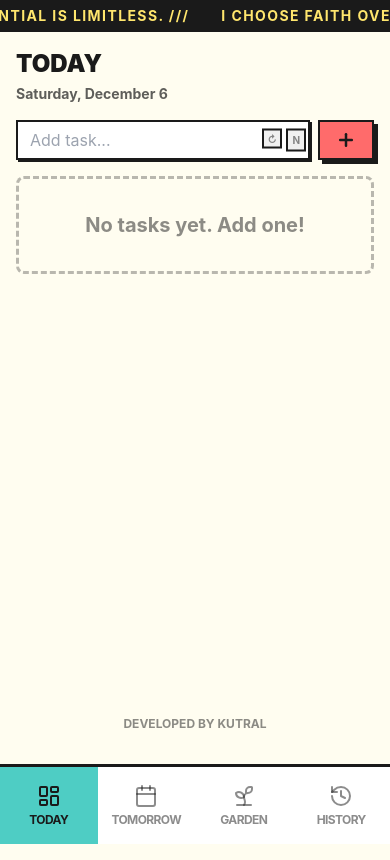
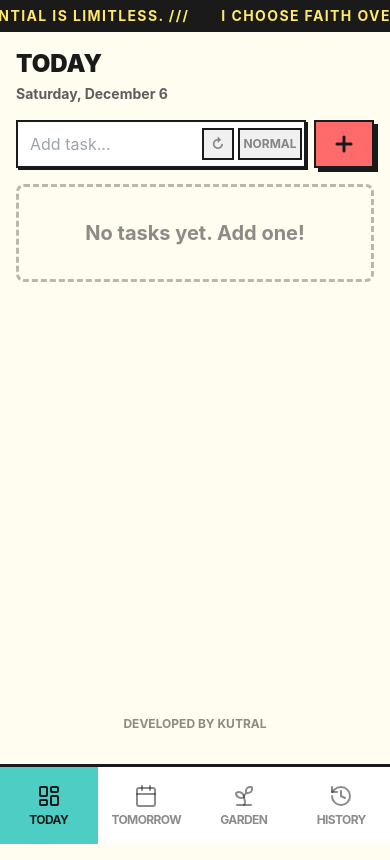
Before and after one commit to Kutral/todo, a React (Vite) app: page / in a window 390 px wide. Built offline with nearby package versions, Linux system fonts and the light colour scheme.

Commit message:
Improve mobile input visibility

```diff
--- a/src/TodoApp.tsx
+++ b/src/TodoApp.tsx
@@ -102,13 +102,13 @@ function TodoApp() {
                                 value={newTask}
                                 onChange={(e) => setNewTask(e.target.value)}
                                 placeholder={`Add task...`}
-                                className="pr-20 md:pr-24 text-base md:text-lg h-10 md:h-14 border-2 md:border-3"
+                                className="pr-28 md:pr-24 text-base md:text-lg h-12 md:h-14 border-2 md:border-3"
                             />
                             <div className="absolute right-1 md:right-2 top-1/2 -translate-y-1/2 flex gap-1">
                                 <button
                                     type="button"
                                     onClick={() => setRecurring(!recurring)}
-                                    className={`w-5 h-5 md:w-6 md:h-6 flex items-center justify-center text-[10px] md:text-xs font-bold border-2 border-neo-dark transition-all ${recurring ? 'bg-neo-secondary text-neo-dark' : 'bg-neo-gray text-neo-dark/50'}`}
+                                    className={`w-8 h-8 md:w-6 md:h-6 flex items-center justify-center text-sm md:text-xs font-bold border-2 border-neo-dark transition-all ${recurring ? 'bg-neo-secondary text-neo-dark' : 'bg-neo-gray text-neo-dark/50'}`}
                                     title="Recurring Task"
                                 >
                                     ↻
@@ -116,17 +116,17 @@ function TodoApp() {
                                 <button
                                     type="button"
                                     onClick={() => setPriority(priority === 'urgent' ? 'normal' : priority === 'medium' ? 'urgent' : 'medium')}
-                                    className={`px-1 md:px-2 py-0.5 md:py-1 text-[10px] md:text-xs font-bold uppercase border-2 border-neo-dark transition-all ${priority === 'urgent' ? 'bg-neo-primary text-neo-dark' :
+                                    className={`w-16 h-8 md:w-auto md:h-auto px-1 md:px-2 py-0.5 md:py-1 text-xs md:text-xs font-bold uppercase border-2 border-neo-dark transition-all flex items-center justify-center ${priority === 'urgent' ? 'bg-neo-primary text-neo-dark' :
                                         priority === 'medium' ? 'bg-neo-secondary text-neo-dark' :
                                             'bg-neo-gray text-neo-dark/50'
                                         }`}
                                 >
-                                    {priority.charAt(0)}
+                                    {priority}
                                 </button>
                             </div>
                         </div>
-                        <Button type="submit" size="lg" className="h-10 md:h-14 px-4 md:px-8 text-lg border-2 md:border-3">
-                            <Plus size={20} strokeWidth={3} className="md:w-6 md:h-6" />
+                        <Button type="submit" size="lg" className="h-12 md:h-14 px-4 md:px-8 text-lg border-2 md:border-3">
+                            <Plus size={24} strokeWidth={3} className="md:w-6 md:h-6" />
                         </Button>
                     </form>
 
```
